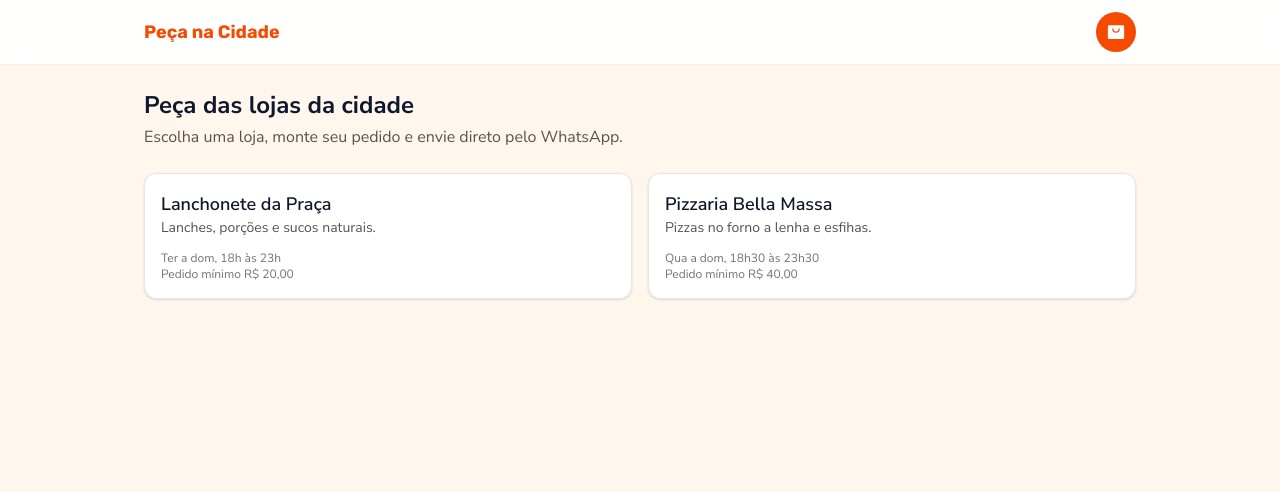
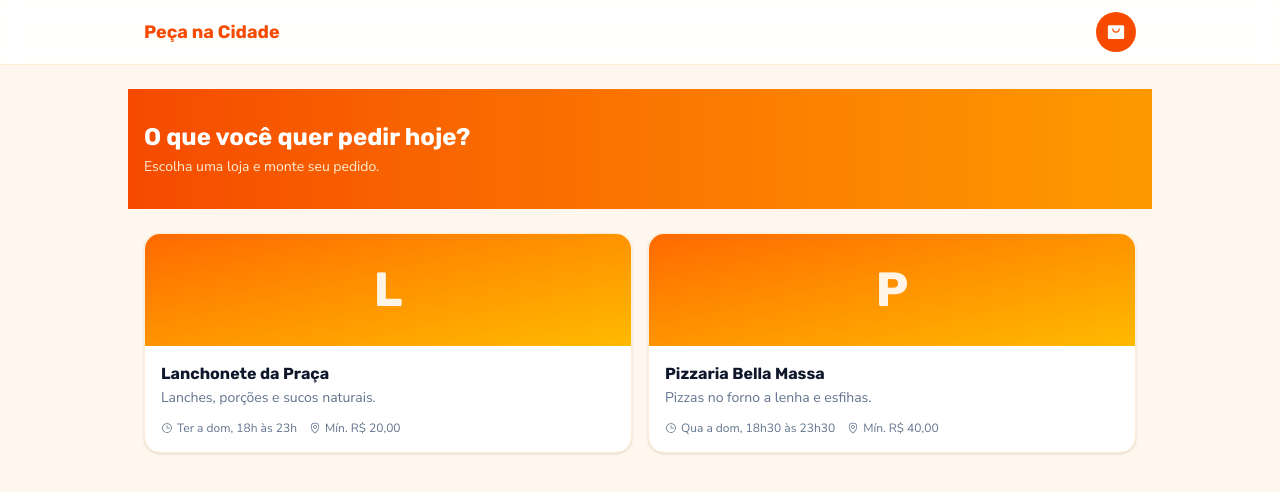
Before and after one commit to jcboaretto/app-ideias, a Next.js app: page / in a window 1280 px wide. Shown: the top 492 px of the page. Built offline with nearby package versions, Linux system fonts and the light colour scheme.

Commit message:
feat: redesign home — hero strip e cards de loja estilo iFood

```diff
--- a/src/app/page.tsx
+++ b/src/app/page.tsx
@@ -1,30 +1,55 @@
 import Link from "next/link";
+import { Clock, MapPin } from "@phosphor-icons/react/dist/ssr";
 import { lojas } from "@/data/lojas";
 import { formatarPreco } from "@/lib/pedido";
 
 export default function Inicio() {
   return (
     <div className="space-y-6">
-      <section>
-        <h1 className="text-2xl font-bold">Peça das lojas da cidade</h1>
-        <p className="mt-1 text-stone-600">
-          Escolha uma loja, monte seu pedido e envie direto pelo WhatsApp.
+      {/* Hero strip */}
+      <section className="-mx-4 bg-gradient-to-r from-orange-600 to-amber-500 px-4 py-8 text-white">
+        <h1 className="font-heading text-2xl font-bold">
+          O que você quer pedir hoje?
+        </h1>
+        <p className="mt-1 text-sm text-orange-100">
+          Escolha uma loja e monte seu pedido.
         </p>
       </section>
 
+      {/* Grid de lojas */}
       <ul className="grid gap-4 sm:grid-cols-2">
         {lojas.map((loja) => (
           <li key={loja.slug}>
             <Link
               href={`/loja/${loja.slug}`}
-              className="block h-full rounded-xl border border-stone-200 bg-white p-4 shadow-sm transition hover:border-orange-400"
+              className="block h-full overflow-hidden rounded-2xl border border-orange-100 bg-white shadow-sm transition-all hover:border-orange-400 hover:shadow-md focus-visible:outline-orange-600"
             >
-              <h2 className="text-lg font-semibold">{loja.nome}</h2>
-              <p className="text-sm text-stone-600">{loja.descricao}</p>
-              <p className="mt-3 text-xs text-stone-500">{loja.horario}</p>
-              <p className="text-xs text-stone-500">
-                Pedido mínimo {formatarPreco(loja.pedidoMinimo)}
-              </p>
+              {/* Área de imagem — placeholder com inicial */}
+              <div className="flex h-28 items-center justify-center bg-gradient-to-br from-orange-500 to-amber-400">
+                <span className="font-heading text-5xl font-bold text-white/90 select-none">
+                  {loja.nome[0]}
+                </span>
+              </div>
+
+              {/* Corpo do card */}
+              <div className="p-4">
+                <h2 className="font-heading text-base font-semibold text-slate-900">
+                  {loja.nome}
+                </h2>
+                <p className="mt-0.5 line-clamp-2 text-sm text-slate-500">
+                  {loja.descricao}
+                </p>
+                <div className="mt-3 flex flex-wrap gap-3 text-xs text-slate-500">
+                  <span className="flex items-center gap-1">
+                    <Clock size={12} aria-hidden />
+                    {loja.horario}
+                  </span>
+                  <span className="flex items-center gap-1">
+                    <MapPin size={12} aria-hidden />
+                    Mín. {formatarPreco(loja.pedidoMinimo)}
+                  </span>
+                </div>
+              </div>
             </Link>
           </li>
         ))}
```
